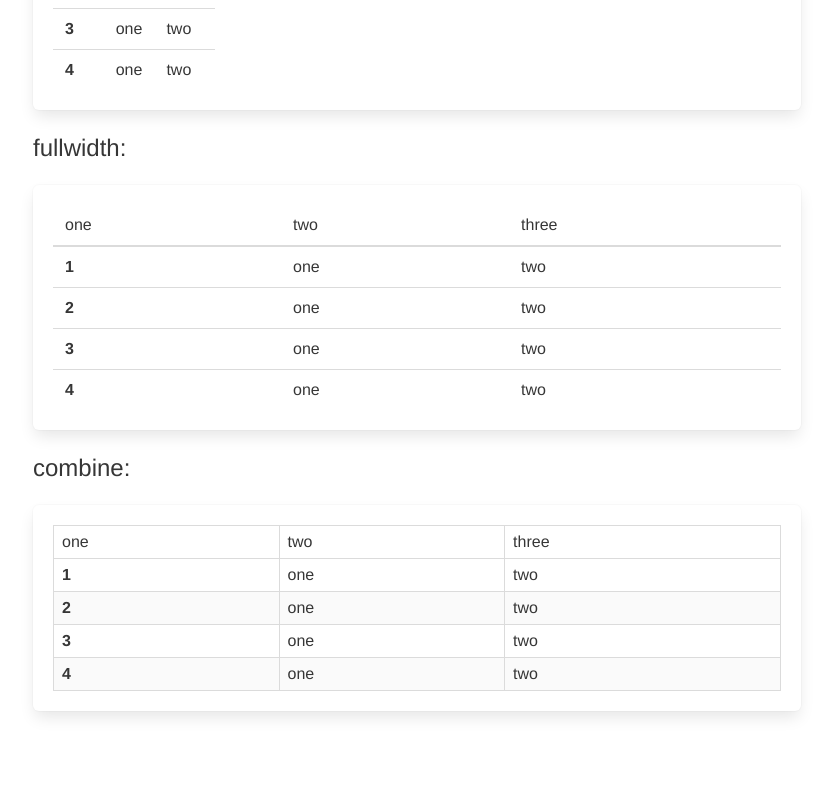
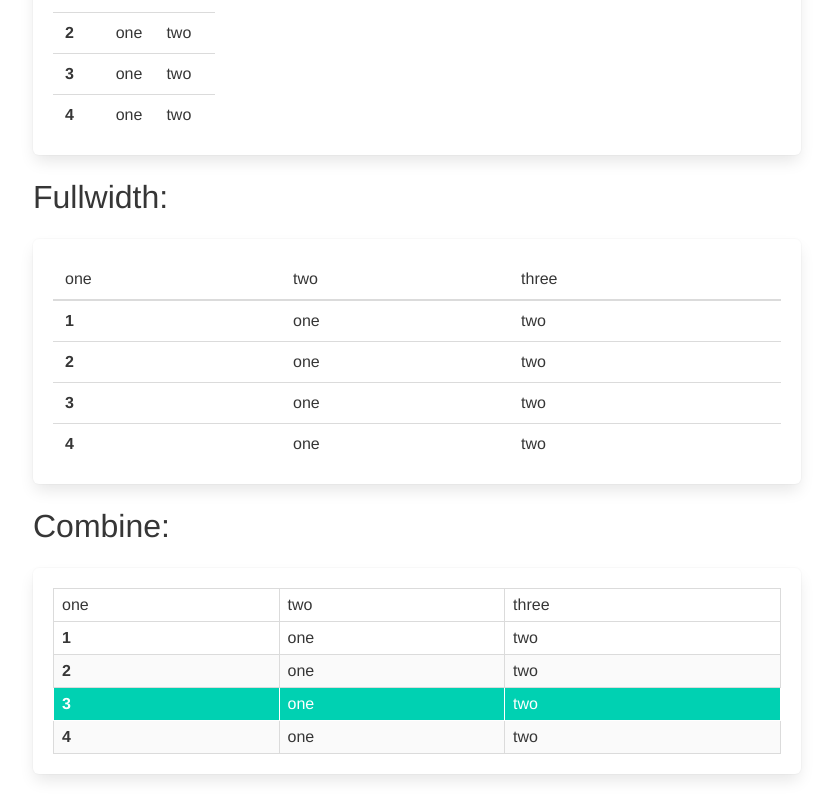
Before and after one commit to vue-bulma/bulma-ui, a Vue app: page /elements/table in a window 1280 px wide. Shown: the part 1217-2011 px from the top of the page, without its empty margins (223-1056 px from the left). Before the commit the page ends 1948 px from the top, so only its background shows below. Built offline with nearby package versions, Linux system fonts and the light colour scheme.

Commit message:
Improve elements-title

```diff
--- a/examples/components/elements/Table.vue
+++ b/examples/components/elements/Table.vue
@@ -114,7 +114,7 @@
       </vb-table>
     </vb-box>
 
-     <vb-title
+    <vb-title
       id="Modifiers"
       type="title"
     >Hover Effect:</vb-title>
@@ -150,10 +150,10 @@
       </vb-table>
     </vb-box>
 
-     <vb-title
+    <vb-title
       id="Modifiers"
       type="title"
-    >fullwidth:</vb-title>
+    >Fullwidth:</vb-title>
     <vb-box>
       <vb-table fullwidth>
         <vb-table-header slot="header">
@@ -186,12 +186,18 @@
       </vb-table>
     </vb-box>
 
-     <vb-title
+    <vb-title
       id="Modifiers"
       type="title"
-    >combine:</vb-title>
+    >Combine:</vb-title>
     <vb-box>
-      <vb-table bordered striped narrow hoverable fullwidth>
+      <vb-table
+        bordered
+        striped
+        narrow
+        hoverable
+        fullwidth
+      >
         <vb-table-header slot="header">
           <tr>
             <td>one</td>
@@ -209,7 +215,7 @@
           <td>one</td>
           <td>two</td>
         </tr>
-        <tr>
+        <tr class="is-selected">
           <th>3</th>
           <td>one</td>
           <td>two</td>
--- a/src/components/elements/Table.vue
+++ b/src/components/elements/Table.vue
@@ -25,11 +25,11 @@ export default {
     striped: Boolean,
     narrow: Boolean,
     hoverable: Boolean,
-    fullwidth:Boolean
+    fullwidth: Boolean
   },
   computed: {
     classes() {
-      const { bordered, striped, narrow, hoverable,fullwidth } = this
+      const { bordered, striped, narrow, hoverable, fullwidth } = this
       const obj = []
       if (bordered) obj.push('is-bordered')
       if (striped) obj.push('is-striped')
--- a/src/components/elements/TableHeader.vue
+++ b/src/components/elements/TableHeader.vue
@@ -6,6 +6,6 @@
 
 <script>
 export default {
-  name:'VbTableHeader'
+  name: 'VbTableHeader'
 }
 </script>
--- a/src/components/elements/Title.vue
+++ b/src/components/elements/Title.vue
@@ -1,12 +1,6 @@
-<template>
-  <h1 :class="classes">
-    <slot></slot>
-  </h1>
-</template>
-
 <script>
-export default {
-  name: 'VbTitle',
+import Vue from 'vue'
+const VbTitle = Vue.component('VbTitle', {
   props: {
     type: {
       type: String,
@@ -16,24 +10,29 @@ export default {
     },
     size: {
       type: String,
+      default:'3',
       validator(value) {
         return ['1', '2', '3', '4', '5', '6'].includes(value)
       }
     },
     spaced: Boolean
   },
-  computed: {
-    classes() {
-      const { type, size, spaced } = this
-      const obj = {
-        [`${type}`]: !!type,
-        [`is-${size}`]: !!size,
-        'is-spaced': spaced
-      }
-      return obj
-    }
+  render(h) {
+    const { type, size, spaced } = this
+    return h(
+      `h${size}`,
+      {
+        class: {
+          [`${type}`]: !!type,
+          [`is-${size}`]: !!size,
+          'is-spaced': spaced
+        }
+      },
+      this.$slots.default
+    )
   }
-}
+})
+export default VbTitle
 </script>
 
 <style lang="scss">
```
